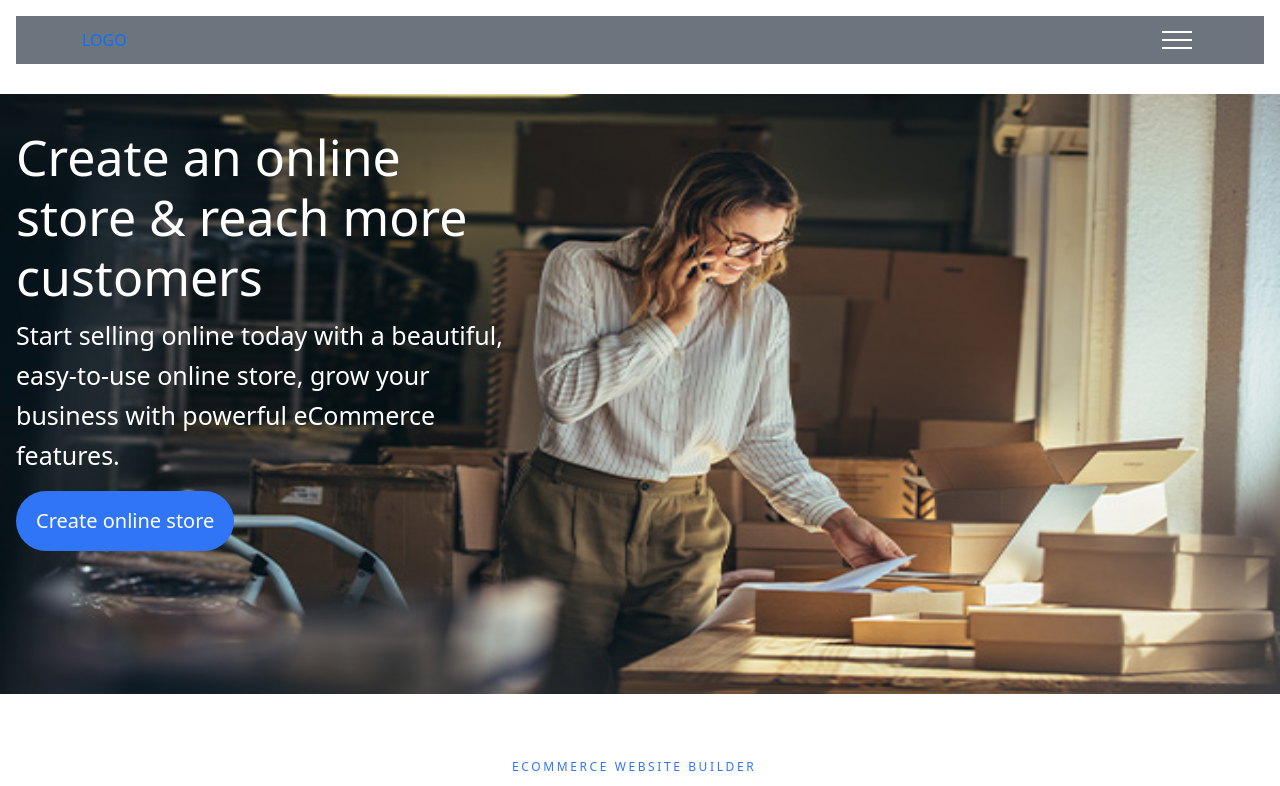
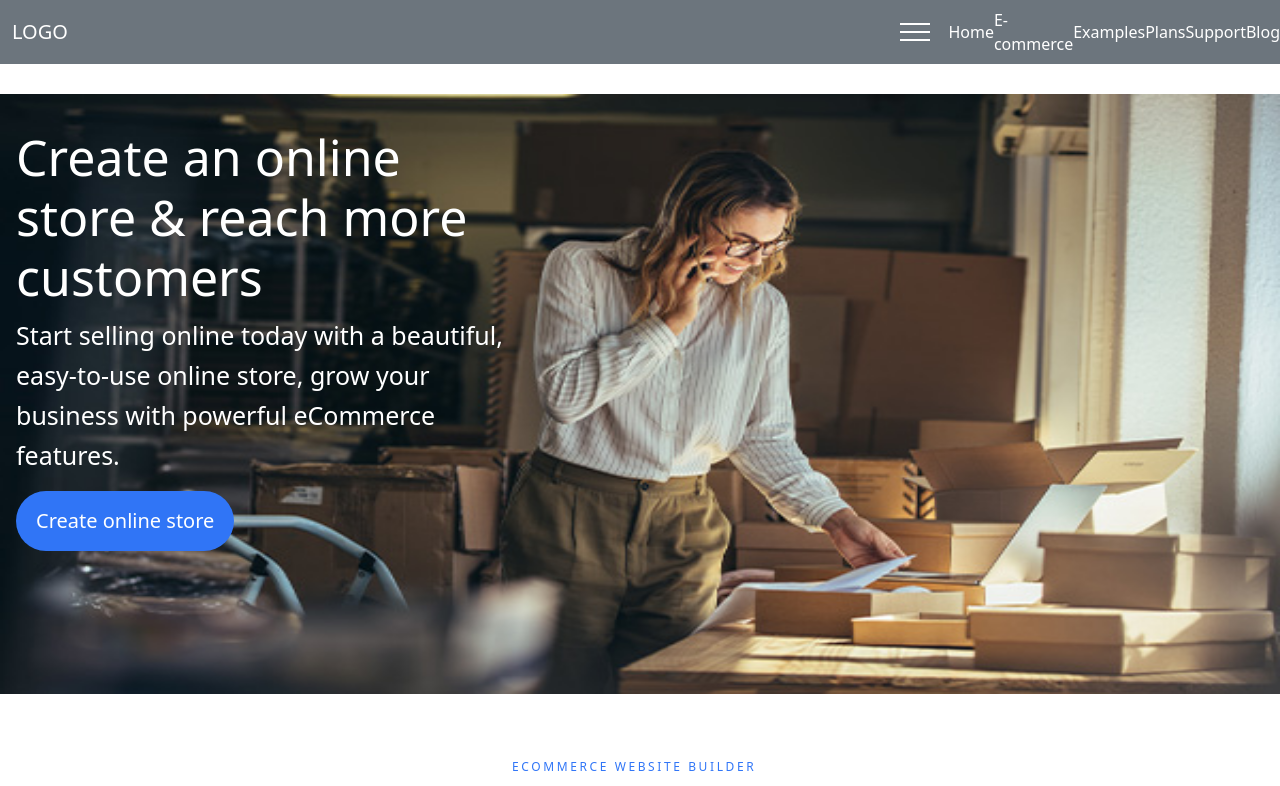
Before and after one commit to kidde60/Product-landing-page, a plain HTML site: page index.html in a window 1280 px wide. Shown: the top 786 px of the page. Drawn offline with nearby package versions, Linux system fonts and the light colour scheme.

Commit message:
Add navmenu

```diff
--- a/index.html
+++ b/index.html
@@ -9,19 +9,21 @@
     <title>Product landing page</title>
 </head>
 <body>
-    <header class="navbar navbar-expand-lg navbar-dark mt-3 mx-3 mb-0 bg-secondary">
-        <div class="container d-flex">
-            <a class="logo" href="#">LOGO</a>
-            <button type="button" class="nav bg-secondary d-block border-0" data-bs-toggle="collapse"
-            data-bs-target="#navmenu">
-                <span></span>
-                <span></span>
-                <span></span>
-            </button>
+    <header class="navbar navbar-expand-lg navbar-dark text-white bg-secondary">
+        <div class="container-fluid">
+            <a class="navbar-brand" href="#">LOGO</a>
+          <button class="nav d-block bg-secondary border-0" type="button"
+           data-bs-toggle="collapse"
+           data-bs-target="#navmenu"
+           aria-controls="navmenu"
+           aria-expanded="false" aria-label="Toggle navigation">
+            <span></span>
+            <span></span>
+            <span></span>
+          </button>
         </div>
-
-        <nav class="collapse" id="navmenu">
-            <ul class="d-block justify-content-end">
+        <div class="collapse navbar-collapse" id="navmenu">
+            <ul class="navbar-nav me-auto mb-2 mb-lg-0 align-items-center">
                 <li><a href="#">Home</a></li>
                 <li><a href="#">E-commerce</a></li>
                 <li><a href="#">Examples</a></li>
@@ -29,12 +31,7 @@
                 <li><a href="#">Support</a></li>
                 <li><a href="#">Blog</a></li>
             </ul>
-
-            <div class="details d-none">
-               <a class="log-in" href="#">Log in</a>
-               <a class="sign-up" href="signup.html">Sign up</a>
-            </div>
-        </nav>
+        </div>
     </header>
     <section class="header">
         <img src="/images.jpg" alt="">
--- a/style.css
+++ b/style.css
@@ -29,6 +29,7 @@ body {
 } */
 a {
     text-decoration: none;
+    color: #fff;
 }
 .log-in {
     padding: 10px 20px;
```
